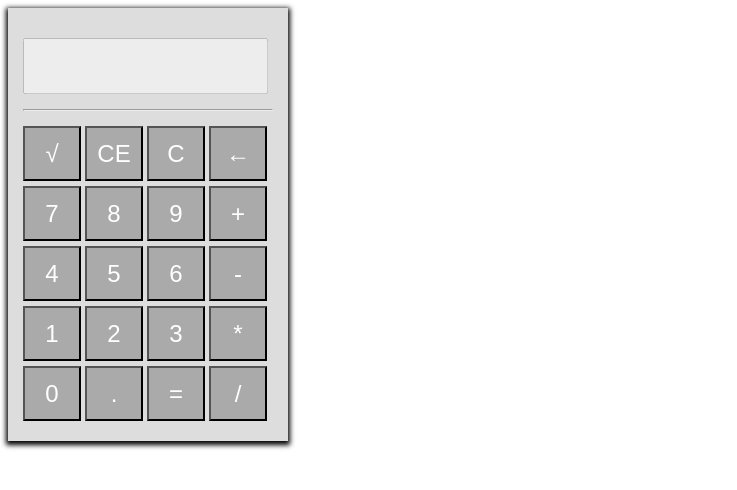
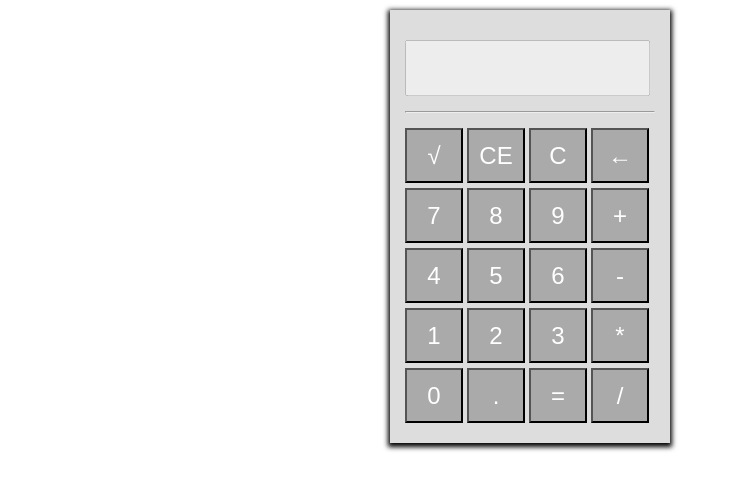
Before and after one commit to MdGolamMostafa/simple-calculator, a plain HTML site: page index.html in a window 1280 px wide. Shown: the whole page, without its empty margins (0-737 px from the left). Drawn offline with Linux system fonts and the light colour scheme.

Commit message:
simple calcularor

```diff
--- a/style.css
+++ b/style.css
@@ -1,3 +1,8 @@
+body {
+    max-width: 500px;
+    margin: auto;
+    padding: 10px;
+  }
 form{
     width: 250px;
     background: #ddd;
@@ -13,8 +18,6 @@ input[type="text"]
     padding: 5px 5px;
     box-sizing: border-box;
     text-align: right;
-
-
 }
 
 input[type="button"]{
```
Also changed, not shown: index.html (+1 -1 lines).
